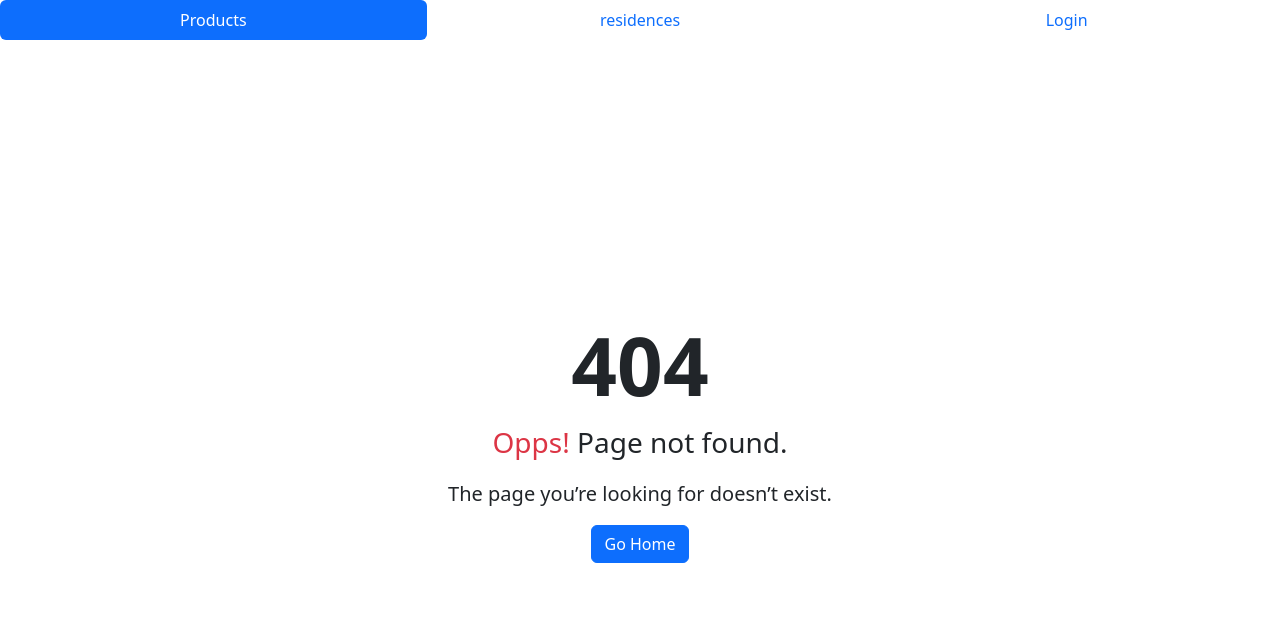
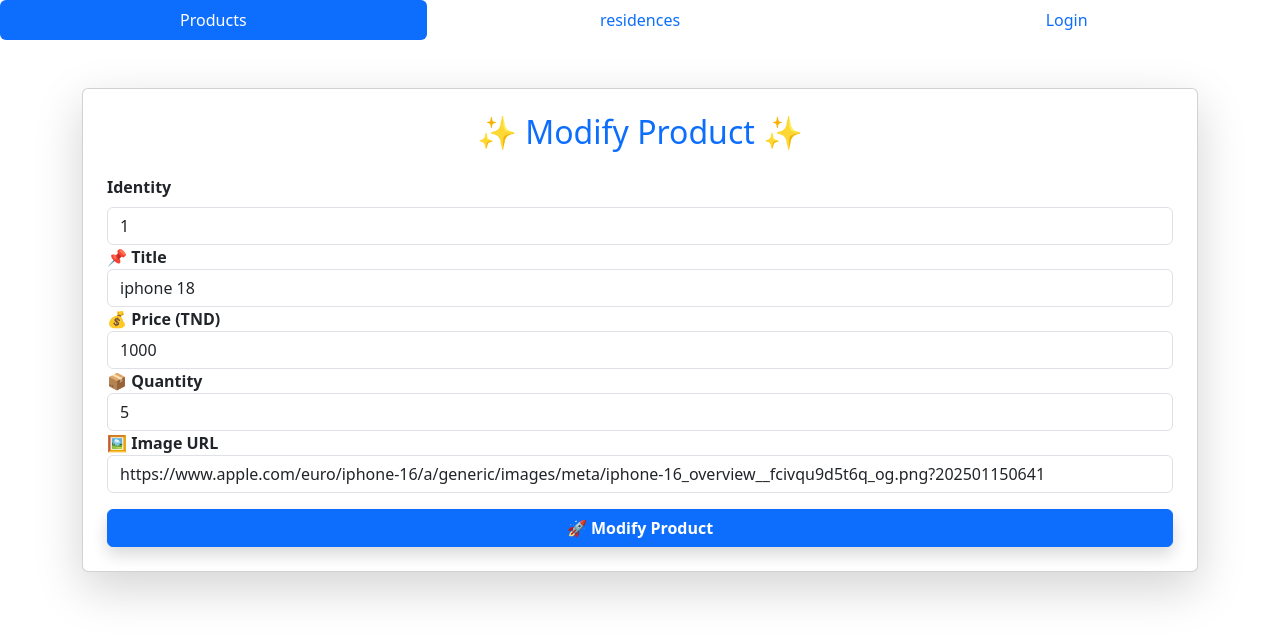
Before and after one commit to firasboudhraa/AngularProject, an Angular app: page /modify-product/1 in a window 1280 px wide. Before the commit this address had no page. Shown: the top 640 px of the page. Built offline with nearby package versions, Linux system fonts and the light colour scheme; data requests are answered from the project's data file.

Commit message:
update product done

```diff
--- a/db.json
+++ b/db.json
@@ -29,7 +29,7 @@
   "products": [
     {
       "id": "1",
-      "title": "iphone 14",
+      "title": "iphone 18",
       "price": 1000,
       "quantity": 5,
       "image": "https://www.apple.com/euro/iphone-16/a/generic/images/meta/iphone-16_overview__fcivqu9d5t6q_og.png?202501150641"
--- a/src/app/app-routing.module.ts
+++ b/src/app/app-routing.module.ts
@@ -9,6 +9,7 @@ import { AddResidenceComponent } from './add-residence/add-residence.component';
 import { AddProductComponent } from './add-product/add-product.component';
 import { DetailResidenceComponent } from './detail-residence/detail-residence.component';
 import { ModifyResidenceComponent } from './modify-residence/modify-residence.component';
+import { ModifyProductComponent } from './modify-product/modify-product.component';
 
 const routes: Routes = [
   {path:'products',component:HomeComponent},
@@ -19,6 +20,7 @@ const routes: Routes = [
   {path:'add-residence',component:AddResidenceComponent},
   {path:'residenceDetail/:id',component:DetailResidenceComponent},
   {path:'modify-residence/:id',component:ModifyResidenceComponent},
+  {path:'modify-product/:id',component:ModifyProductComponent},
   {path:'',redirectTo:'login',pathMatch:'full'},
   {path:'**',component:NotfoundComponent},
 ];
--- a/src/app/app.module.ts
+++ b/src/app/app.module.ts
@@ -15,7 +15,8 @@ import { AddResidenceComponent } from './add-residence/add-residence.component';
 import { AddProductComponent } from './add-product/add-product.component';
 import {HttpClientModule} from '@angular/common/http';
 import { DetailResidenceComponent } from './detail-residence/detail-residence.component';
-import { ModifyResidenceComponent } from './modify-residence/modify-residence.component'
+import { ModifyResidenceComponent } from './modify-residence/modify-residence.component';
+import { ModifyProductComponent } from './modify-product/modify-product.component'
 @NgModule({
   declarations: [
     AppComponent,
@@ -29,6 +30,7 @@ import { ModifyResidenceComponent } from './modify-residence/modify-residence.co
     AddProductComponent,
     DetailResidenceComponent,
     ModifyResidenceComponent,
+    ModifyProductComponent,
   ],
   imports: [
     BrowserModule,
--- a/src/app/home/home.component.html
+++ b/src/app/home/home.component.html
@@ -59,6 +59,13 @@
                           >
                             Delete
                           </button>
+
+                            <!-- Bouton Modify -->
+                            <button
+                            class="btn btn-warning" [routerLink]="['/modify-product',product.id]"
+                            >
+                            Modifer
+                          </button>
             </div>
           </div>
 
--- /dev/null
+++ b/src/app/modify-product/modify-product.component.html
@@ -0,0 +1,64 @@
+<div class="container mt-5">
+    <div class="card shadow-lg p-4">
+        <h2 class="text-center mb-4 text-primary">✨ Modify Product ✨</h2>
+
+        <form [formGroup]="productForm" (ngSubmit)="onSubmit()" class="needs-validation">
+            <!-- Identity -->
+            <div class="form-group">
+                <label class="form-label fw-bold">Identity <i class="bi bi-person-badge"></i></label>
+                <input type="number" class="form-control" formControlName="id" placeholder="Enter identity number" />
+                <div *ngIf="productForm.controls['id'].invalid && productForm.controls['id'].touched" class="text-danger small mt-1">
+                    <p *ngIf="productForm.controls['id'].hasError('required')">Identity is obligatory</p>
+                    <p *ngIf="productForm.controls['id'].hasError('min')">Identity must be a positive number</p>
+                    <p *ngIf="productForm.controls['id'].hasError('pattern')">Please enter a valid number</p>
+                </div>
+            </div>
+
+            <!-- Title -->
+            <div class="form-group">
+                <label class="fw-bold">📌 Title</label>
+                <input type="text" class="form-control" formControlName="title" placeholder="Enter product title">
+                <div *ngIf="productForm.controls['title'].invalid && productForm.controls['title'].touched" class="text-danger">
+                    <p *ngIf="productForm.controls['title'].hasError('required')">⚠ Title is required</p>
+                    <p *ngIf="productForm.controls['title'].hasError('minlength')">⚠ Minimum 4 characters required</p>
+                </div>
+            </div>
+
+            <!-- Price -->
+            <div class="form-group">
+                <label class="fw-bold">💰 Price (TND)</label>
+                <input type="number" class="form-control" formControlName="price" placeholder="Enter price">
+                <div *ngIf="productForm.controls['price'].invalid && productForm.controls['price'].touched" class="text-danger">
+                    <p *ngIf="productForm.controls['price'].hasError('required')">⚠ Price is required</p>
+                    <p *ngIf="productForm.controls['price'].hasError('min')">⚠ Price must be greater than 0</p>
+                </div>
+            </div>
+
+            <!-- Quantity -->
+            <div class="form-group">
+                <label class="fw-bold">📦 Quantity</label>
+                <input type="number" class="form-control" formControlName="quantity" placeholder="Enter quantity">
+                <div *ngIf="productForm.controls['quantity'].invalid && productForm.controls['quantity'].touched" class="text-danger">
+                    <p *ngIf="productForm.controls['quantity'].hasError('required')">⚠ Quantity is required</p>
+                    <p *ngIf="productForm.controls['quantity'].hasError('min')">⚠ Must be at least 1</p>
+                </div>
+            </div>
+
+            <!-- Image URL -->
+            <div class="form-group">
+                <label class="fw-bold">🖼️ Image URL</label>
+                <input type="text" class="form-control" formControlName="image" placeholder="Enter image URL">
+                <div *ngIf="productForm.controls['image'].invalid && productForm.controls['image'].touched" class="text-danger">
+                    <p *ngIf="productForm.controls['image'].hasError('required')">⚠ Image URL is required</p>
+                    <p *ngIf="productForm.controls['image'].hasError('minlength')">⚠ Minimum 6 characters required</p>
+                    <p *ngIf="productForm.controls['image'].hasError('pattern')">⚠ Enter a valid URL (e.g., https://example.com)</p>
+                </div>
+            </div>
+
+            <!-- Submit Button -->
+            <button type="submit" class="btn btn-primary mt-3 w-100 fw-bold shadow" [disabled]="productForm.invalid">
+                🚀 Modify Product
+            </button>
+        </form>
+    </div>
+</div>
--- /dev/null
+++ b/src/app/modify-product/modify-product.component.ts
@@ -0,0 +1,44 @@
+import { Component } from '@angular/core';
+import  { Product } from '../core/models/product';
+import  { ProductService } from '../services/product.service';
+import  { ActivatedRoute, Router } from '@angular/router';
+import { FormControl, FormGroup, Validators } from '@angular/forms';
+
+@Component({
+  selector: 'app-modify-product',
+  templateUrl: './modify-product.component.html',
+  styleUrls: ['./modify-product.component.css']
+})
+export class ModifyProductComponent {
+  id!: number
+  product!:Product
+  productForm!: FormGroup
+  constructor(
+    private pr:ProductService,
+    private Act: ActivatedRoute,
+    private router:Router
+  ){
+    this.productForm=new FormGroup({
+      id: new FormControl('',[Validators.required,Validators.min(1)]),
+      title: new FormControl('', [Validators.required, Validators.minLength(4)]),
+      price: new FormControl('', [Validators.required, Validators.min(1)]),
+      quantity: new FormControl('', [Validators.required, Validators.min(1)]),
+      image: new FormControl('', [Validators.required, Validators.minLength(6)]),
+    })
+  }
+
+  ngOnInit(){
+    this.id= this.Act.snapshot.params['id']
+    this.pr.getProductByID(this.id).subscribe(
+      (data)=>this.productForm.patchValue(data)
+    )
+  }
+
+  onSubmit(){
+    if(this.productForm.valid){
+      this.pr.updateProduct(this.productForm.value).subscribe(
+        ()=>this.router.navigateByUrl('/products')
+       )
+    }
+  }
+}
--- a/src/app/modify-residence/modify-residence.component.ts
+++ b/src/app/modify-residence/modify-residence.component.ts
@@ -39,12 +39,12 @@ export class ModifyResidenceComponent {
 
    onSubmit(){
     if (this.ResidenceForm.valid) {
-      this.mr.updateResidence(this.ResidenceForm.value).subscribe({
-        next: () => {
+      this.mr.updateResidence(this.ResidenceForm.value).subscribe(
+         () => {
           console.log('Résidence ajoutée avec succès !');
           this.router.navigate(['/residences']);
         },
-      });
+      );
     }
    }
 
--- a/src/app/services/product.service.ts
+++ b/src/app/services/product.service.ts
@@ -27,6 +27,6 @@ export class ProductService {
   }
 
   updateProduct(p:Product){
-    return this.http.put<Product>("http://localhost:3000/products",p)
+    return this.http.put<Product>("http://localhost:3000/products/"+p.id,p)
   }
 }
```
Also changed, not shown: src/app/modify-product/modify-product.component.css (added), 2 other files (tests, documents, lock files or other folders).
